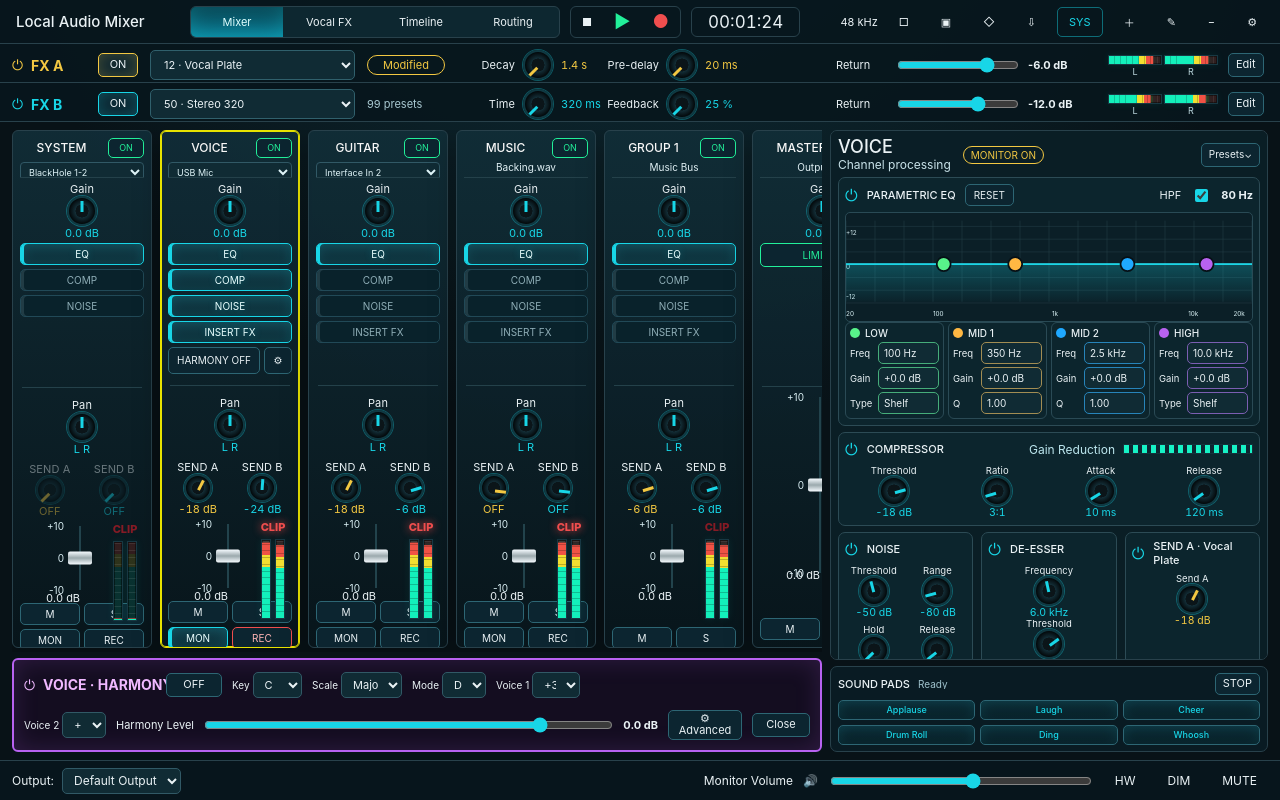
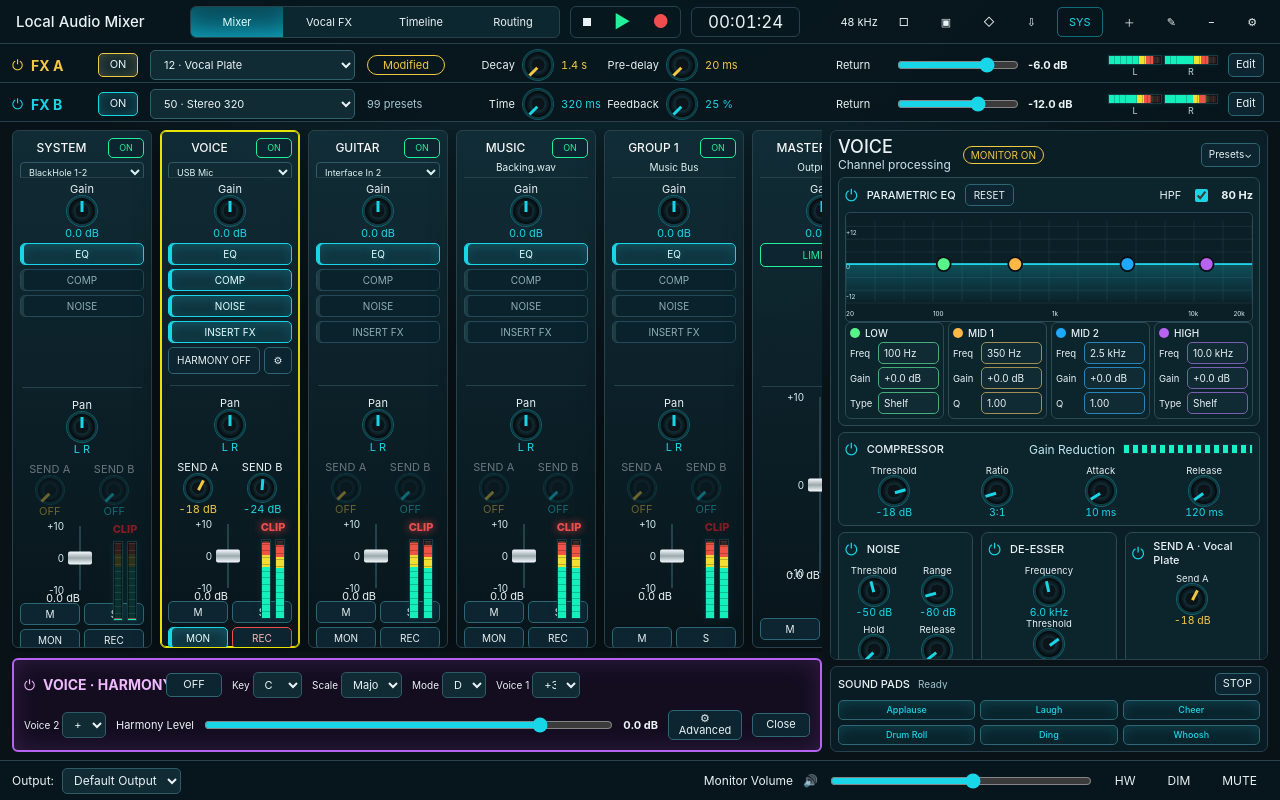
Before and after one commit to maydekil/digital-mixer-audio, a React (Vite) app: page / in a window 1280 px wide. Built offline with nearby package versions, Linux system fonts and the light colour scheme.

Commit message:
Bypass FX sends when insert FX is off

```diff
--- a/apps/desktop/src/adapters/preview/PreviewAdapter.ts
+++ b/apps/desktop/src/adapters/preview/PreviewAdapter.ts
@@ -86,7 +86,9 @@ export class PreviewAdapter implements MixerControlPort {
       ...channel,
       sends: {
         ...channel.sends,
-        [unitId]: channel.role === "system" ? { enabled: false, gainDb: -60 } : { enabled: gainDb > -60, gainDb: clamp(gainDb, -60, 10) }
+        [unitId]: channel.role === "system" || !channel.processing.insertFx
+          ? { enabled: false, gainDb: -60 }
+          : { enabled: gainDb > -60, gainDb: clamp(gainDb, -60, 10) }
       }
     } : channel);
   }
--- a/apps/desktop/src/features/mixer/MixerPage.tsx
+++ b/apps/desktop/src/features/mixer/MixerPage.tsx
@@ -676,6 +676,7 @@ async function syncMixerGraph(snapshot: MixerSnapshot, outputUid: string) {
   });
   channels.forEach((channel, index) => {
     const prefix = `channel${index}`;
+    const fxSendsEnabled = channel.role !== "system" && channel.processing.insertFx;
     payload[`${prefix}Id`] = channel.id;
     payload[`${prefix}Kind`] = channel.kind;
     payload[`${prefix}Name`] = channel.name;
@@ -702,10 +703,10 @@ async function syncMixerGraph(snapshot: MixerSnapshot, outputUid: string) {
     payload[`${prefix}DeEsserFrequencyHz`] = channel.dynamics.deEsser.frequencyHz;
     payload[`${prefix}DeEsserThresholdDb`] = channel.dynamics.deEsser.thresholdDb;
     payload[`${prefix}DeEsserMaxReductionDb`] = channel.dynamics.deEsser.maxReductionDb;
-    payload[`${prefix}SendAEnabled`] = channel.sends["fx-a"].enabled;
-    payload[`${prefix}SendAGainDb`] = channel.sends["fx-a"].gainDb;
-    payload[`${prefix}SendBEnabled`] = channel.sends["fx-b"].enabled;
-    payload[`${prefix}SendBGainDb`] = channel.sends["fx-b"].gainDb;
+    payload[`${prefix}SendAEnabled`] = fxSendsEnabled && channel.sends["fx-a"].enabled;
+    payload[`${prefix}SendAGainDb`] = fxSendsEnabled ? channel.sends["fx-a"].gainDb : -60;
+    payload[`${prefix}SendBEnabled`] = fxSendsEnabled && channel.sends["fx-b"].enabled;
+    payload[`${prefix}SendBGainDb`] = fxSendsEnabled ? channel.sends["fx-b"].gainDb : -60;
     channel.eqBands.forEach((band, bandIndex) => {
       payload[`${prefix}Eq${bandIndex}FreqHz`] = band.freqHz;
       payload[`${prefix}Eq${bandIndex}GainDb`] = band.gainDb;
--- a/apps/desktop/src/features/mixer/components/ChannelStrip.tsx
+++ b/apps/desktop/src/features/mixer/components/ChannelStrip.tsx
@@ -103,7 +103,7 @@ function MasterUpperControls() {
 function SendPair({ channel, onSend }: { channel: ChannelState; onSend(unitId: FxUnitId, value: number): void }) {
   const sendA = channel.sends["fx-a"];
   const sendB = channel.sends["fx-b"];
-  const disabled = channel.role === "system";
+  const disabled = channel.role === "system" || !channel.processing.insertFx;
   return (
     <div className="send-pair">
       <RotaryKnob label="SEND A" value={disabled || !sendA.enabled ? "OFF" : `${sendA.gainDb} dB`} numericValue={disabled ? -60 : sendA.gainDb} min={-60} max={10} tone="amber" size="sm" disabled={disabled} onChange={(value) => onSend("fx-a", value)} />
--- a/apps/desktop/src/features/processing/components/ChannelProcessingPanel.tsx
+++ b/apps/desktop/src/features/processing/components/ChannelProcessingPanel.tsx
@@ -23,6 +23,7 @@ export function ChannelProcessingPanel({ channel, eqBands, linkedProgram, onSend
   const compressor = channel.dynamics.compressor;
   const deEsser = channel.dynamics.deEsser;
   const showInsertFx = channel.role !== "system";
+  const fxSendBypassed = !channel.processing.insertFx;
   return (
     <aside className="processing-panel">
       <header className="processing-header">
@@ -80,7 +81,7 @@ export function ChannelProcessingPanel({ channel, eqBands, linkedProgram, onSend
         {showInsertFx ? (
           <section className={`processor-card ${channel.processing.insertFx ? "is-active" : "is-bypassed"}`}>
             <div className="processor-title"><span>⏻</span><strong>SEND A · {linkedProgram.name}</strong></div>
-            <RotaryKnob label="Send A" value={sendA.enabled ? `${sendA.gainDb} dB` : "OFF"} numericValue={sendA.gainDb} min={-60} max={10} tone="amber" onChange={onSendA} />
+            <RotaryKnob label="Send A" value={fxSendBypassed || !sendA.enabled ? "OFF" : `${sendA.gainDb} dB`} numericValue={fxSendBypassed ? -60 : sendA.gainDb} min={-60} max={10} tone="amber" disabled={fxSendBypassed} onChange={onSendA} />
           </section>
         ) : null}
       </div>
```
Also changed, not shown: 2 other files (tests, documents, lock files or other folders).
